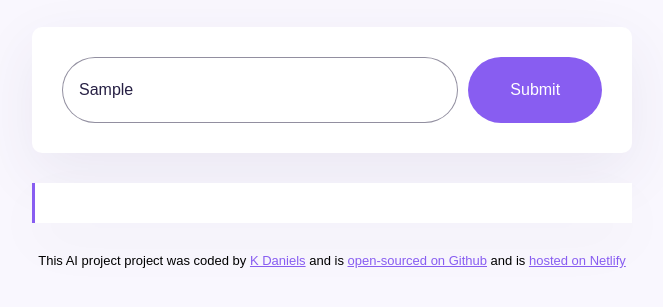
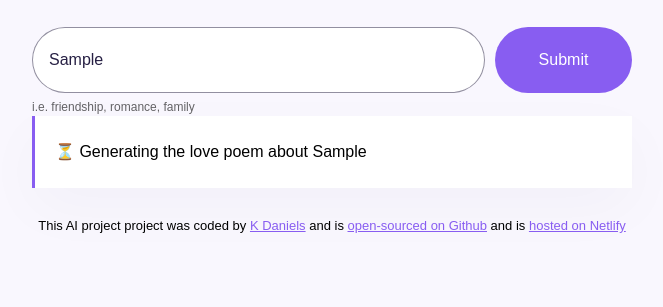
Before and after one commit to keedan204/love-poem-generator, a plain HTML site: page index.html in a window 1280 px wide. Both pictures are taken after typing "Sample" into the empty fields and a click on the input 843 px from the left and 267 px from the top of the page. Shown: the part 177-484 px from the top of the page, without its empty margins (308-971 px from the left). Drawn offline with nearby package versions, Linux system fonts and the light colour scheme; no server answers.

Commit message:
Improved the user experience

```diff
--- a/index.html
+++ b/index.html
@@ -15,10 +15,11 @@
       </header>
 
       <main>
+        <div class="form-container">
           <form id="poem-generator-form">
             <input
               type="text"
-            placeholder="Enter the topic of the Love poem"
+              placeholder="Enter the topic of a love poem"
               autofocus
               required
               autocomplete="off"
@@ -27,7 +28,9 @@
             />
             <input type="submit" class="submit-button" />
           </form>
-        <div class="poem" id="poem"></div>
+          <div class="hint">i.e. friendship, romance, family</div>
+        </div>
+        <div class="poem hidden" id="poem"></div>
       </main>
       <footer>
         This AI project project was coded by
--- a/script.js
+++ b/script.js
@@ -19,6 +19,9 @@ function generatePoem(event) {
     "You are a romantic Poem expert and love to write short poems. Your mission is to generate a 4 line poem in basic HTML and seperate each line with a <br />. Do not include a title to the poem. Make sure to follow user instructions. Sign the poem with 'SheCodes AI' inside a <strong> element at the end of the poem. Do not include the word html and the backticks.";
   let apiUrl = `https://api.shecodes.io/ai/v1/generate?prompt=${prompt}&context=${context}&key=${apiKey}`;
 
+  let poemElement = document.querySelector("#poem");
+  poemElement.classList.remove("hidden");
+  poemElement.innerHTML = `<div class="generating">⏳ Generating the love poem about ${instructionsInput.value}</div>`;
   console.log("Generating poem");
   console.log(`Prompt: ${prompt}`);
   console.log(`Context: ${context}`);
--- a/style.css
+++ b/style.css
@@ -23,15 +23,24 @@ h1 {
   color: #272044;
 }
 
-form {
-  padding: 30px;
+.form.container {
   background-color: white;
+  margin-bottom: 30px;
+  border-radius: 10px;
+  padding: 15px 20px;
   box-shadow: 0px 20px 60px rgba(65, 50, 100, 0.08);
-  border-radius: 10px;
-  display: flex;
-  margin-bottom: 30px;
 }
 
+form {
+  display: flex;
+}
+
+.hint {
+  line-height: 1.5;
+  font-size: 12px;
+  opacity: 0.6;
+  margin-top: 5px;
+}
 .instructions {
   padding: 16px;
   border: 1px solid rgba(39, 33, 66, 0.5);
@@ -62,6 +71,10 @@ form {
   box-shadow: 0px 20px 60px rgba(39, 33, 66, 0.03);
 }
 
+.hidden {
+  display: none;
+}
+
 .poem strong {
   color: #885df1;
 }
@@ -71,3 +84,18 @@ footer {
   font-size: 13px;
   margin-top: 30px;
 }
+
+.generating {
+  animation: blink-animation 1s steps (5, start) infinite;
+}
+
+@keyframes blink-animation {
+  to {
+    visibility: hidden;
+  }
+}
+@-webkit-keyframes blink-animation {
+  to {
+    visibility: hidden;
+  }
+}
```
Lines whose indentation alone changed are shown as unchanged.
